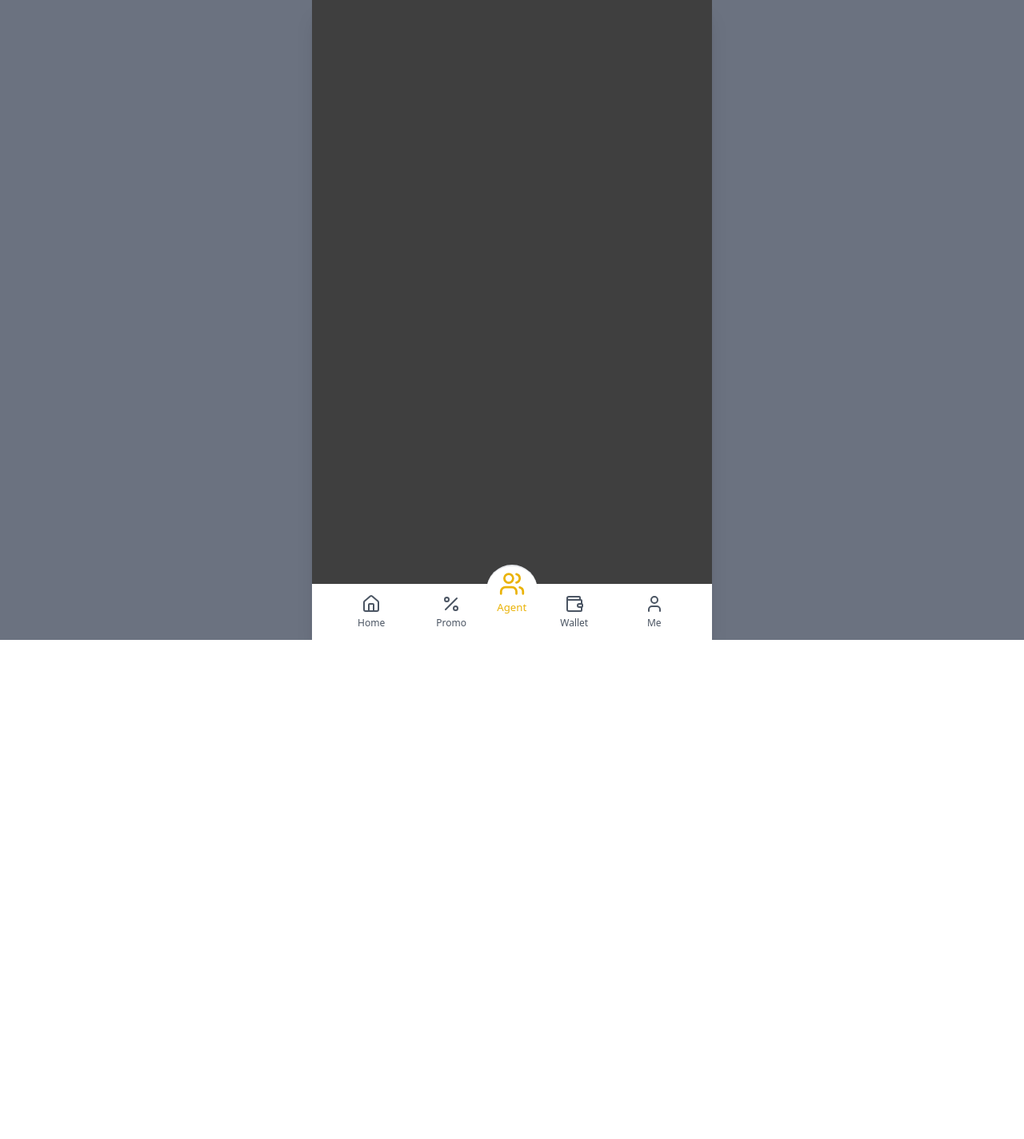
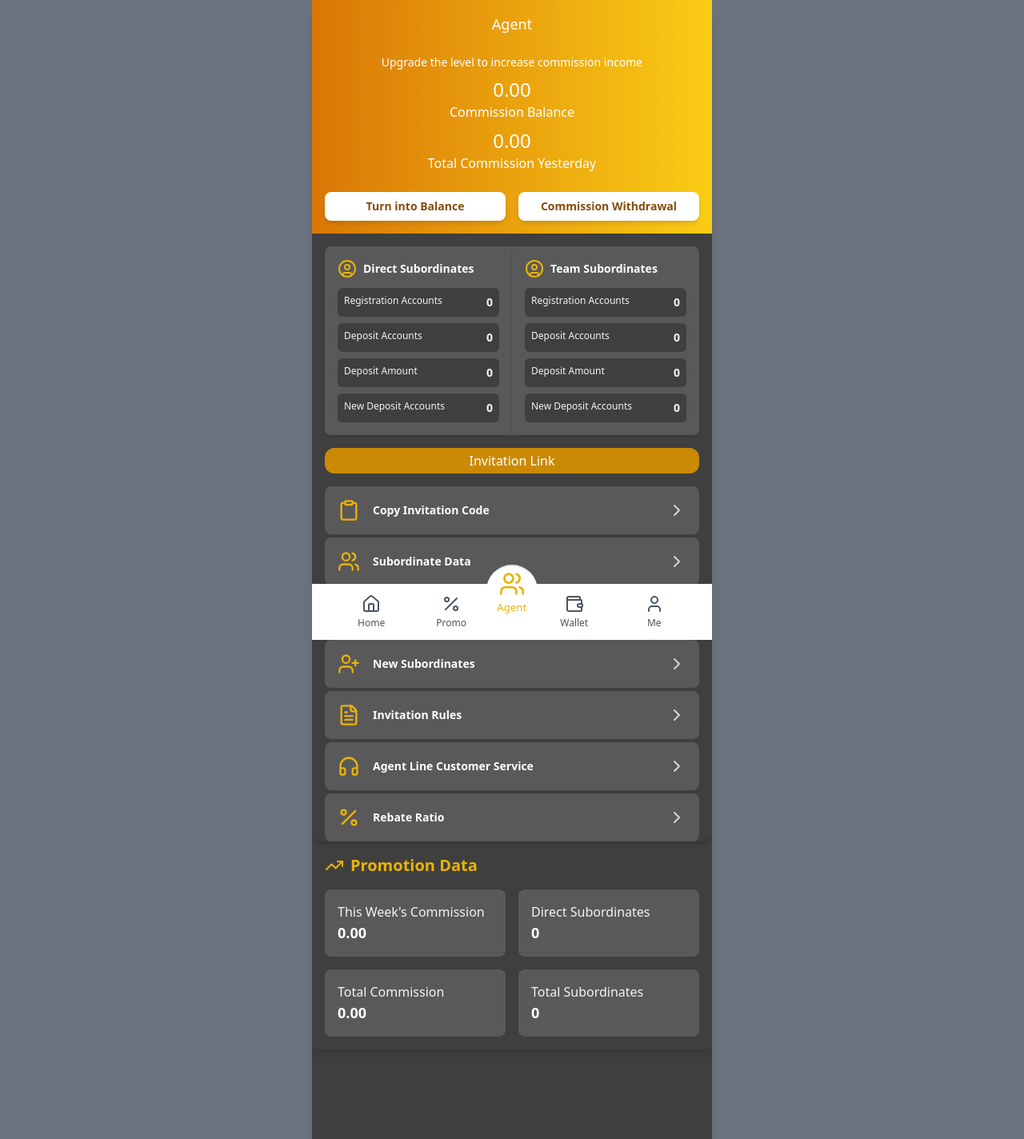
Before and after one commit to keinsta/tcvvip-clone, a React (Vite) app: page /agent in a window 1280 px wide. Shown: the whole page at 80% size. Before the commit the page ends 800 px from the top, so only its background shows below. Built offline with nearby package versions, Linux system fonts and the light colour scheme.

Commit message:
Notification, Agent, User Wallet Pages Added

```diff
--- a/src/App.jsx
+++ b/src/App.jsx
@@ -11,6 +11,7 @@ import Promotions from "./pages/Promotions";
 import UserWallet from "./pages/user/UserWallet";
 import UserProfile from "./pages/user/UserProfile";
 import Notifications from "./pages/Notifications";
+import AgentPage from "./pages/AgentPage";
 
 const App = () => {
   return (
@@ -31,6 +32,7 @@ const App = () => {
             <Route path="/wallet" element={<UserWallet />} />
             <Route path="/user-me" element={<UserProfile />} />
             <Route path="/user-message" element={<Notifications />} />
+            <Route path="/agent" element={<AgentPage />} />
             {/* </Route> */}
           </Routes>
         </div>
--- a/src/components/Footer.jsx
+++ b/src/components/Footer.jsx
@@ -16,7 +16,9 @@ const Footer = () => {
 
       {/* Central Agent Icon (Larger & Raised) */}
       <div className="flex flex-col items-center absolute -top-6 bg-white w-16 h-16 pt-2 rounded-full border-t-2">
-        <FooterItem icon={<Users size={30} />} label="Agent" isCentral />
+        <Link to={"/agent"}>
+          <FooterItem icon={<Users size={30} />} label="Agent" isCentral />
+        </Link>
       </div>
 
       <div className="flex justify-around  w-[40%]">
--- /dev/null
+++ b/src/pages/AgentPage.jsx
@@ -0,0 +1,211 @@
+import React from "react";
+import {
+  UserCircle,
+  Bell,
+  Gift,
+  BarChart3,
+  Languages,
+  ChevronRight,
+  Clipboard,
+  Users,
+  DollarSign,
+  UserPlus,
+  FileText,
+  Headphones,
+  Percent,
+  TrendingUp,
+} from "lucide-react";
+
+const data = [
+  {
+    title: "Direct Subordinates",
+    stats: [
+      { label: "Registration Accounts", value: 0 },
+      { label: "Deposit Accounts", value: 0 },
+      { label: "Deposit Amount", value: 0 },
+      { label: "New Deposit Accounts", value: 0 },
+    ],
+  },
+  {
+    title: "Team Subordinates",
+    stats: [
+      { label: "Registration Accounts", value: 0 },
+      { label: "Deposit Accounts", value: 0 },
+      { label: "Deposit Amount", value: 0 },
+      { label: "New Deposit Accounts", value: 0 },
+    ],
+  },
+];
+
+const settings = [
+  {
+    icon: <Clipboard className="w-7 h-7 text-yellow-500" />,
+    title: "Copy Invitation Code",
+    subtitle: "E5C0E13182140",
+  },
+  {
+    icon: <Users className="w-7 h-7 text-yellow-500" />,
+    title: "Subordinate Data",
+    subtitle: "Total Subordinates: 25",
+  },
+  {
+    icon: <DollarSign className="w-7 h-7 text-yellow-500" />,
+    title: "Commission Details",
+    subtitle: "Total Earnings: $4500",
+  },
+  {
+    icon: <UserPlus className="w-7 h-7 text-yellow-500" />,
+    title: "New Subordinates",
+    subtitle: "5 joined this month",
+  },
+  {
+    icon: <FileText className="w-7 h-7 text-yellow-500" />,
+    title: "Invitation Rules",
+    subtitle: "Updated on 20th Feb 2025",
+  },
+  {
+    icon: <Headphones className="w-7 h-7 text-yellow-500" />,
+    title: "Agent Line Customer Service",
+    subtitle: "24/7 support available",
+  },
+  {
+    icon: <Percent className="w-7 h-7 text-yellow-500" />,
+    title: "Rebate Ratio",
+    subtitle: "Current Rebate: 15%",
+  },
+];
+
+const AgentPage = () => {
+  return (
+    <div className="w-full mb-28">
+      <div className="flex flex-col items-center bg-gradient-yellow-headers p-2">
+        <div className="flex flex-col items-center">
+          <h1 className="my-2 text-white text-lg">Agent</h1>
+          <div className="flex flex-col items-center text-white my-4">
+            <h3 className="text-sm ">
+              Upgrade the level to increase commission income
+            </h3>
+            <div className="flex flex-col items-center my-2">
+              <span className="text-2xl">0.00</span>
+              <h5>Commission Balance</h5>
+            </div>
+            <div className="flex flex-col items-center">
+              <span className="text-2xl">0.00</span>
+              <h5>Total Commission Yesterday</h5>
+            </div>
+          </div>
+        </div>
+
+        <div className="w-full px-2">
+          <div className="grid grid-cols-2 gap-4 sm:grid-cols-2 my-2">
+            <button className="bg-white text-yellow-800 px-4 py-2 rounded-lg shadow-md text-sm font-semibold">
+              Turn into Balance
+            </button>
+            <button className="bg-white text-yellow-800 px-4 py-2 rounded-lg shadow-md text-sm font-semibold">
+              Commission Withdrawal
+            </button>
+          </div>
+        </div>
+      </div>
+
+      <div className="w-full px-4 my-4">
+        <div className="grid grid-cols-1 sm:grid-cols-2 bg-[#595959] rounded-lg">
+          {data.map((section, index) => (
+            <div
+              key={index}
+              className="p-4 bg-[#595959] rounded-lg shadow flex flex-col space-y-3"
+            >
+              {/* Section Heading */}
+              <div className="flex items-center space-x-2 text-gray-700">
+                <UserCircle className="w-6 h-6 text-yellow-500" />
+                <h2 className="text-sm font-semibold text-white">
+                  {section.title}
+                </h2>
+              </div>
+
+              {/* Stats */}
+              <div className="space-y-2">
+                {section.stats.map((stat, idx) => (
+                  <div
+                    key={idx}
+                    className="flex justify-between bg-app-bg p-2 rounded-md text-sm"
+                  >
+                    <span className="text-gray-100 text-xs">{stat.label}</span>
+                    <span className="text-gray-100 font-semibold">
+                      {stat.value}
+                    </span>
+                  </div>
+                ))}
+              </div>
+            </div>
+          ))}
+        </div>
+        <button className="w-full mt-4 bg-yellow-600 text-white py-1 rounded-xl">
+          Invitation Link
+        </button>
+      </div>
+
+      {/* Menu */}
+      <div className="w-full rounded-2xl shadow-md px-4">
+        <div className="grid grid-cols-1 gap-1">
+          {settings.map((tile, index) => (
+            <div
+              key={index}
+              className="flex items-center justify-between p-4 bg-[#595959] rounded-lg cursor-pointer hover:bg-[#4a4a4a] transition-all"
+            >
+              <div className="flex items-center space-x-4">
+                <span>{tile.icon}</span>
+                <h3 className="text-white font-semibold text-sm">
+                  {tile.title}
+                </h3>
+              </div>
+
+              {/* Right Arrow and Badge for Notifications */}
+              <div className="relative flex items-center">
+                <ChevronRight className="text-gray-300 text-lg ml-2" />
+              </div>
+            </div>
+          ))}
+        </div>
+      </div>
+
+      {/* Promotion Data */}
+      <div className=" p-4 rounded-lg shadow-lg w-full">
+        {/* Heading */}
+        <h2 className="text-xl font-semibold text-yellow-500 flex items-center gap-2">
+          <TrendingUp className="w-6 h-6 text-yellow-500" />
+          Promotion Data
+        </h2>
+
+        {/* Data Section */}
+        <div className="grid grid-cols-1 md:grid-cols-2 gap-4 mt-4">
+          {/* Single Column Items */}
+          <div className="p-4 bg-[#595959] rounded-lg">
+            <h3 className="text-gray-100">This Week's Commission</h3>
+            <p className="text-lg font-bold text-white">0.00</p>
+          </div>
+
+          <div className="p-4 bg-[#595959] rounded-lg">
+            <h3 className="text-gray-100">Direct Subordinates</h3>
+            <p className="text-lg font-bold text-white">0</p>
+          </div>
+
+          {/* Two Column Items */}
+          <div className="col-span-2 grid grid-cols-2 gap-4">
+            <div className="p-4 bg-[#595959] rounded-lg">
+              <h3 className="text-gray-100">Total Commission</h3>
+              <p className="text-lg font-bold text-white">0.00</p>
+            </div>
+
+            <div className="p-4 bg-[#595959] rounded-lg">
+              <h3 className="text-gray-100">Total Subordinates</h3>
+              <p className="text-lg font-bold text-white">0</p>
+            </div>
+          </div>
+        </div>
+      </div>
+    </div>
+  );
+};
+
+export default AgentPage;
--- a/src/pages/user/UserProfile.jsx
+++ b/src/pages/user/UserProfile.jsx
@@ -10,8 +10,16 @@ import {
   Gift,
   BarChart3,
   Languages,
+  ChevronRight,
+  Settings,
+  MessageSquare,
+  Megaphone,
+  Headphones,
+  BookOpen,
+  Info,
+  LogOut,
 } from "lucide-react";
-
+import useUserStore from "../../store/userStore";
 import safe_banner from "../../assets/images/banners/safe_banner.png";
 import { history_icons } from "../../assets/icons/wallet-icons";
 
@@ -37,10 +45,31 @@ const settings = [
     subtitle: "My Withdraw History",
   },
 ];
+const services = [
+  { icon: <Settings className="w-7 h-7 text-yellow-500" />, title: "Settings" },
+  {
+    icon: <MessageSquare className="w-7 h-7 text-yellow-500" />,
+    title: "Feedback",
+  },
+  {
+    icon: <Megaphone className="w-7 h-7 text-yellow-500" />,
+    title: "Announcement",
+  },
+  {
+    icon: <Headphones className="w-7 h-7 text-yellow-500" />,
+    title: "Customer Service",
+  },
+  {
+    icon: <BookOpen className="w-7 h-7 text-yellow-500" />,
+    title: "Beginner's Guide",
+  },
+  { icon: <Info className="w-7 h-7 text-yellow-500" />, title: "About Us" },
+];
 
 const UserProfile = () => {
   const [copied, setCopied] = useState(false);
   const [balance, setBalance] = useState(1200); // Dummy balance
+  const { notifications, language, markNotificationsAsRead } = useUserStore(); // Zustand store
 
   const refreshBalance = () => {
     // Simulating balance refresh
@@ -107,7 +136,7 @@ const UserProfile = () => {
           </div>
 
           {/* Wallet, Deposit, Withdraw, SVIP Sections */}
-          <div className="grid grid-cols-4 gap-3 text-center">
+          <div className="grid grid-cols-4 gap-5 text-center">
             <div className="flex flex-col items-center cursor-pointer">
               <Wallet className="w-7 h-7 mb-1 text-yellow-500" />
               <p className="text-sm text-white">Wallet</p>
@@ -127,6 +156,7 @@ const UserProfile = () => {
           </div>
         </div>
 
+        {/* Banner Image */}
         <img
           src={safe_banner}
           alt="Safe Banner"
@@ -134,12 +164,12 @@ const UserProfile = () => {
         />
 
         {/* Transaction History */}
-        <div className=" mx-auto rounded-2xl shadow-md">
+        <div className=" rounded-2xl shadow-md">
           <div className="grid grid-cols-2 gap-4">
             {history_icons.map((section, index) => (
               <div
                 key={index}
-                className="flex items-center p-2 bg-[#595959] rounded-lg space-x-4"
+                className="flex items-center p-2 bg-[#595959] rounded-lg space-x-2 cursor-pointer"
               >
                 <div className="w-10 h-10 flex-shrink-0">
                   <img
@@ -162,12 +192,15 @@ const UserProfile = () => {
         </div>
 
         {/* Statistics */}
-        <div className=" mx-auto  rounded-2xl shadow-md my-4">
+        <div className="rounded-2xl shadow-md my-4">
           <div className="grid grid-cols-1 gap-1">
             {settings.map((tile, index) => (
               <div
                 key={index}
                 className="flex items-center justify-between p-4 bg-[#595959] rounded-lg cursor-pointer hover:bg-[#4a4a4a] transition-all"
+                onClick={() =>
+                  tile.key === "notifications" && markNotificationsAsRead()
+                }
               >
                 <div className="flex items-center space-x-4">
                   <span>{tile.icon}</span>
@@ -175,11 +208,46 @@ const UserProfile = () => {
                     {tile.title}
                   </h3>
                 </div>
-                <span className="text-gray-300 text-lg">➜</span>
+
+                {/* Right Arrow and Badge for Notifications */}
+                <div className="relative flex items-center">
+                  {tile.key === "notifications" && notifications > 0 && (
+                    <span className="absolute -right-3 -top-3 bg-red-500 text-white text-xs font-bold px-2 py-0.5 rounded-full">
+                      {notifications}
+                    </span>
+                  )}
+                  {tile.key === "languages" ? (
+                    <span className="text-gray-300 text-sm">{language}</span>
+                  ) : null}
+                  <ChevronRight className="text-gray-300 text-lg ml-2" />
+                </div>
               </div>
             ))}
           </div>
         </div>
+
+        {/* Service Center */}
+        <div className="p-6 bg-[#595959] rounded-xl shadow-lg">
+          <h2 className="text-xl font-bold text-white mb-4">Service Center</h2>
+          <div className="grid grid-cols-3 gap-4">
+            {services.map((service, index) => (
+              <div
+                key={index}
+                className="flex flex-col items-center justify-center rounded-lg cursor-pointer transition"
+              >
+                {service.icon}
+                <p className="text-xs text-white mt-2 text-center">
+                  {service.title}
+                </p>
+              </div>
+            ))}
+          </div>
+        </div>
+
+        {/* Logout Button */}
+        <button className="w-full flex justify-center my-4 border-2 border-gray-400 rounded-2xl py-1 text-gray-400">
+          <LogOut /> <span className="ml-1">Log Out</span>
+        </button>
       </div>
     </div>
   );
--- /dev/null
+++ b/src/store/userStore.js
@@ -0,0 +1,10 @@
+import { create } from "zustand";
+
+const useUserStore = create((set) => ({
+  notifications: 3, // Example count, will be updated dynamically
+  language: "English",
+  markNotificationsAsRead: () => set({ notifications: 0 }),
+  setLanguage: (newLang) => set({ language: newLang }),
+}));
+
+export default useUserStore;
```
